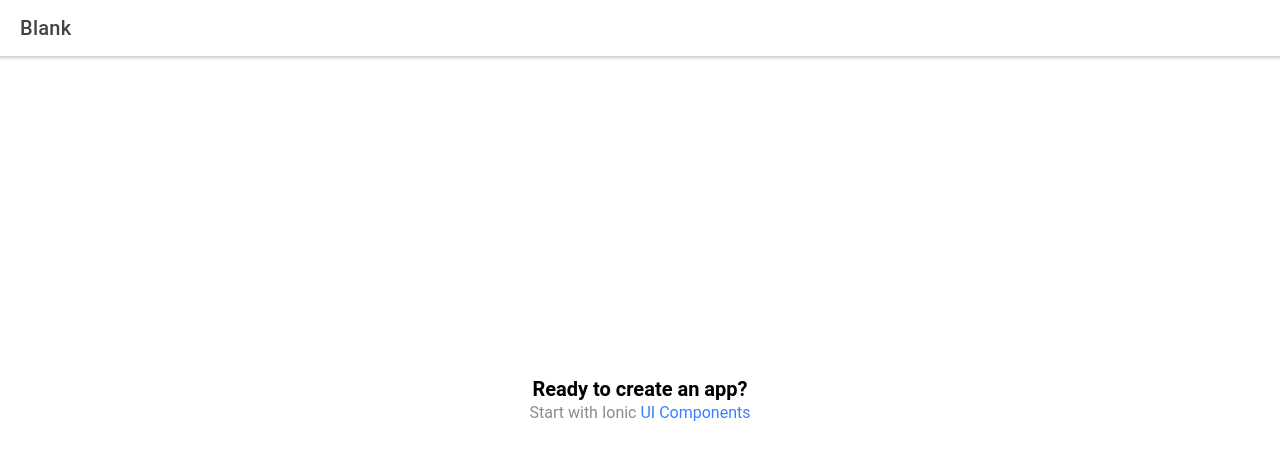
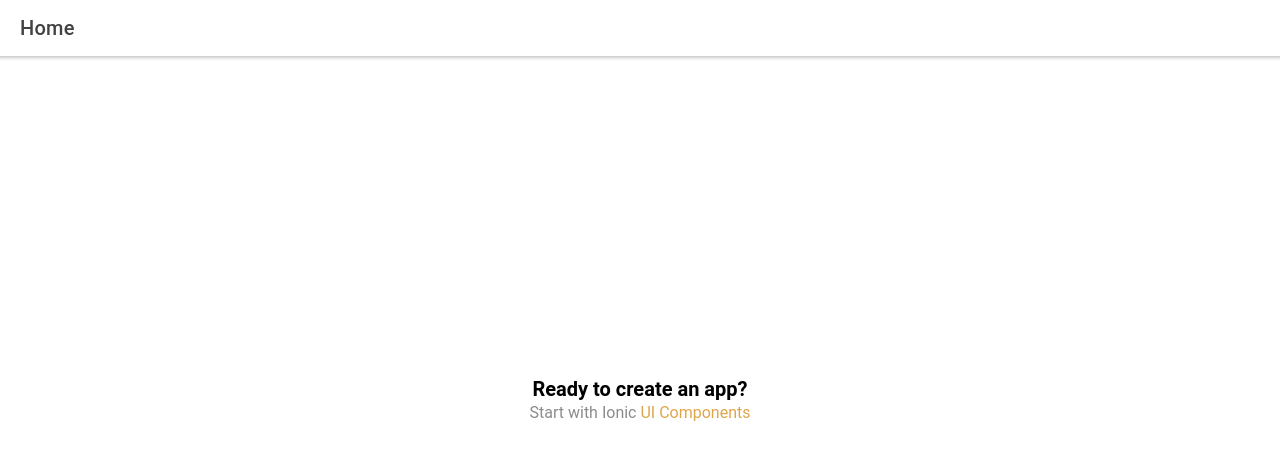
Before and after one commit to eugen1701/nopMobile, a React (Create React App) app: page /home in a window 1280 px wide. Shown: the top 460 px of the page. Built offline with nearby package versions, Linux system fonts and the light colour scheme.

Commit message:
Added login frontend

```diff
--- a/package.json
+++ b/package.json
@@ -19,6 +19,7 @@
     "@types/react-dom": "^16.9.10",
     "@types/react-router": "^5.1.11",
     "@types/react-router-dom": "^5.1.7",
+    "axios": "^0.24.0",
     "ionicons": "^5.4.0",
     "react": "^17.0.1",
     "react-dom": "^17.0.1",
@@ -65,7 +66,8 @@
     ]
   },
   "devDependencies": {
-    "@capacitor/cli": "3.3.1"
+    "@capacitor/cli": "3.3.1",
+    "@ionic/lab": "3.2.10"
   },
   "description": "An Ionic project"
 }
--- a/src/App.tsx
+++ b/src/App.tsx
@@ -21,6 +21,7 @@
 
 /* Theme variables */
 import './theme/variables.css';
+import Login from "./pages/Login";
 
 const App: React.FC = () => (
   <IonApp>
@@ -29,8 +30,11 @@
         <Route exact path="/home">
           <Home />
         </Route>
+        <Route exact path="/login">
+          <Login />
+        </Route>
         <Route exact path="/">
-          <Redirect to="/home" />
+          <Redirect to="/login" />
         </Route>
       </IonRouterOutlet>
     </IonReactRouter>
--- a/src/pages/Home.tsx
+++ b/src/pages/Home.tsx
@@ -7,7 +7,7 @@
     <IonPage>
       <IonHeader>
         <IonToolbar>
-          <IonTitle>Blank</IonTitle>
+          <IonTitle>Home</IonTitle>
         </IonToolbar>
       </IonHeader>
       <IonContent fullscreen>
--- /dev/null
+++ b/src/pages/Login.tsx
@@ -0,0 +1,120 @@
+import { IonContent, IonHeader, IonPage, IonTitle, IonToolbar } from '@ionic/react';
+import React, { useState } from 'react';
+import axios from "axios";
+import { IonGrid, IonRow, IonCol } from '@ionic/react';
+import { personCircle } from "ionicons/icons";
+import { useHistory } from "react-router-dom";
+import { IonItem, IonLabel, IonInput, IonButton, IonIcon, IonAlert } from '@ionic/react';
+
+function validateEmail(email: string) {
+    // eslint-disable-next-line no-control-regex
+    const re = /^((?:[a-z0-9!#$%&'*+/=?^_`{|}~-]+(?:\.[a-z0-9!#$%&'*+/=?^_`{|}~-]+)*|"(?:[\x01-\x08\x0b\x0c\x0e-\x1f\x21\x23-\x5b\x5d-\x7f]|\\[\x01-\x09\x0b\x0c\x0e-\x7f])*")@(?:(?:[a-z0-9](?:[a-z0-9-]*[a-z0-9])?\.)+[a-z0-9](?:[a-z0-9-]*[a-z0-9])?|\[(?:(?:25[0-5]|2[0-4][0-9]|[01]?[0-9][0-9]?)\.){3}(?:25[0-5]|2[0-4][0-9]|[01]?[0-9][0-9]?|[a-z0-9-]*[a-z0-9]:(?:[\x01-\x08\x0b\x0c\x0e-\x1f\x21-\x5a\x53-\x7f]|\\[\x01-\x09\x0b\x0c\x0e-\x7f])+)\]))$/;
+    return re.test(String(email).toLowerCase());
+}
+const Login: React.FC = () => {
+    const history = useHistory();
+    const [email, setEmail] = useState<string>("test@test.com");
+    const [password, setPassword] = useState<string>("testing321");
+    const [iserror, setIserror] = useState<boolean>(false);
+    const [message, setMessage] = useState<string>("");
+    const handleLogin = () => {
+        if (!email) {
+            setMessage("Please enter a valid email");
+            setIserror(true);
+            return;
+        }
+        if (!validateEmail(email)) {
+            setMessage("Your email is invalid");
+            setIserror(true);
+            return;
+        }
+
+        if (!password || password.length < 6) {
+            setMessage("Please enter your password");
+            setIserror(true);
+            return;
+        }
+
+        const loginData = {
+            "email": email,
+            "password": password
+        }
+
+        const api = axios.create({
+            baseURL: `https://reqres.in/api`
+        })
+       // TODO ADD ACTUAL CALL AND HANDLING LOGIC
+    };
+
+    return (
+        <IonPage>
+            <IonHeader>
+                <IonToolbar>
+                    <IonTitle>Login</IonTitle>
+                </IonToolbar>
+            </IonHeader>
+            <IonContent fullscreen className="ion-padding ion-text-center">
+                <IonGrid>
+                    <IonRow>
+                        <IonCol>
+                            <IonAlert
+                                isOpen={iserror}
+                                onDidDismiss={() => setIserror(false)}
+                                cssClass="my-custom-class"
+                                header={"Error!"}
+                                message={message}
+                                buttons={["Dismiss"]}
+                            />
+                        </IonCol>
+                    </IonRow>
+                    <IonRow>
+                        <IonCol>
+                            <IonIcon
+                                style={{ fontSize: "70px", color:"#DEA54B" }}
+                                icon={personCircle}
+                            />
+                        </IonCol>
+                    </IonRow>
+                    <IonRow>
+                        <IonCol>
+                            <IonItem>
+                                <IonLabel position="floating"> Email</IonLabel>
+                                <IonInput
+                                    type="email"
+                                    value={email}
+                                    onIonChange={(e) => setEmail(e.detail.value!)}
+                                >
+                                </IonInput>
+                            </IonItem>
+                        </IonCol>
+                    </IonRow>
+
+                    <IonRow>
+                        <IonCol>
+                            <IonItem>
+                                <IonLabel position="floating"> Password</IonLabel>
+                                <IonInput
+                                    type="password"
+                                    value={password}
+                                    onIonChange={(e) => setPassword(e.detail.value!)}
+                                >
+                                </IonInput>
+                            </IonItem>
+                        </IonCol>
+                    </IonRow>
+                    <IonRow>
+                        <IonCol>
+                            <IonButton expand="block"  onClick={handleLogin}>Login</IonButton>
+                            <p style={{ fontSize: "medium" }}>
+                                Don't have an account? <a href="#">Sign up!</a>
+                            </p>
+
+                        </IonCol>
+                    </IonRow>
+                </IonGrid>
+            </IonContent>
+        </IonPage>
+    );
+};
+
+export default Login;
--- a/src/theme/variables.css
+++ b/src/theme/variables.css
@@ -1,236 +1,64 @@
-/* Ionic Variables and Theming. For more info, please see:
-http://ionicframework.com/docs/theming/ */
+:root {
+  --ion-color-primary: #DEA54B;
+  --ion-color-primary-rgb: 222,165,75;
+  --ion-color-primary-contrast: #000000;
+  --ion-color-primary-contrast-rgb: 0,0,0;
+  --ion-color-primary-shade: #c39142;
+  --ion-color-primary-tint: #e1ae5d;
 
-/** Ionic CSS Variables **/
-:root {
-  /** primary **/
-  --ion-color-primary: #3880ff;
-  --ion-color-primary-rgb: 56, 128, 255;
-  --ion-color-primary-contrast: #ffffff;
-  --ion-color-primary-contrast-rgb: 255, 255, 255;
-  --ion-color-primary-shade: #3171e0;
-  --ion-color-primary-tint: #4c8dff;
+  --ion-color-secondary: #5398BE;
+  --ion-color-secondary-rgb: 83,152,190;
+  --ion-color-secondary-contrast: #000000;
+  --ion-color-secondary-contrast-rgb: 0,0,0;
+  --ion-color-secondary-shade: #4986a7;
+  --ion-color-secondary-tint: #64a2c5;
 
-  /** secondary **/
-  --ion-color-secondary: #3dc2ff;
-  --ion-color-secondary-rgb: 61, 194, 255;
-  --ion-color-secondary-contrast: #ffffff;
-  --ion-color-secondary-contrast-rgb: 255, 255, 255;
-  --ion-color-secondary-shade: #36abe0;
-  --ion-color-secondary-tint: #50c8ff;
+  --ion-color-tertiary: #3A1772;
+  --ion-color-tertiary-rgb: 58,23,114;
+  --ion-color-tertiary-contrast: #ffffff;
+  --ion-color-tertiary-contrast-rgb: 255,255,255;
+  --ion-color-tertiary-shade: #331464;
+  --ion-color-tertiary-tint: #4e2e80;
 
-  /** tertiary **/
-  --ion-color-tertiary: #5260ff;
-  --ion-color-tertiary-rgb: 82, 96, 255;
-  --ion-color-tertiary-contrast: #ffffff;
-  --ion-color-tertiary-contrast-rgb: 255, 255, 255;
-  --ion-color-tertiary-shade: #4854e0;
-  --ion-color-tertiary-tint: #6370ff;
-
-  /** success **/
   --ion-color-success: #2dd36f;
-  --ion-color-success-rgb: 45, 211, 111;
+  --ion-color-success-rgb: 45,211,111;
   --ion-color-success-contrast: #ffffff;
-  --ion-color-success-contrast-rgb: 255, 255, 255;
+  --ion-color-success-contrast-rgb: 255,255,255;
   --ion-color-success-shade: #28ba62;
   --ion-color-success-tint: #42d77d;
 
-  /** warning **/
   --ion-color-warning: #ffc409;
-  --ion-color-warning-rgb: 255, 196, 9;
+  --ion-color-warning-rgb: 255,196,9;
   --ion-color-warning-contrast: #000000;
-  --ion-color-warning-contrast-rgb: 0, 0, 0;
+  --ion-color-warning-contrast-rgb: 0,0,0;
   --ion-color-warning-shade: #e0ac08;
   --ion-color-warning-tint: #ffca22;
 
-  /** danger **/
   --ion-color-danger: #eb445a;
-  --ion-color-danger-rgb: 235, 68, 90;
+  --ion-color-danger-rgb: 235,68,90;
   --ion-color-danger-contrast: #ffffff;
-  --ion-color-danger-contrast-rgb: 255, 255, 255;
+  --ion-color-danger-contrast-rgb: 255,255,255;
   --ion-color-danger-shade: #cf3c4f;
   --ion-color-danger-tint: #ed576b;
 
-  /** dark **/
   --ion-color-dark: #222428;
-  --ion-color-dark-rgb: 34, 36, 40;
+  --ion-color-dark-rgb: 34,36,40;
   --ion-color-dark-contrast: #ffffff;
-  --ion-color-dark-contrast-rgb: 255, 255, 255;
+  --ion-color-dark-contrast-rgb: 255,255,255;
   --ion-color-dark-shade: #1e2023;
   --ion-color-dark-tint: #383a3e;
 
-  /** medium **/
   --ion-color-medium: #92949c;
-  --ion-color-medium-rgb: 146, 148, 156;
+  --ion-color-medium-rgb: 146,148,156;
   --ion-color-medium-contrast: #ffffff;
-  --ion-color-medium-contrast-rgb: 255, 255, 255;
+  --ion-color-medium-contrast-rgb: 255,255,255;
   --ion-color-medium-shade: #808289;
   --ion-color-medium-tint: #9d9fa6;
 
-  /** light **/
   --ion-color-light: #f4f5f8;
-  --ion-color-light-rgb: 244, 245, 248;
+  --ion-color-light-rgb: 244,245,248;
   --ion-color-light-contrast: #000000;
-  --ion-color-light-contrast-rgb: 0, 0, 0;
+  --ion-color-light-contrast-rgb: 0,0,0;
   --ion-color-light-shade: #d7d8da;
   --ion-color-light-tint: #f5f6f9;
 }
-
-@media (prefers-color-scheme: dark) {
-  /*
-   * Dark Colors
-   * -------------------------------------------
-   */
-
-  body {
-    --ion-color-primary: #428cff;
-    --ion-color-primary-rgb: 66,140,255;
-    --ion-color-primary-contrast: #ffffff;
-    --ion-color-primary-contrast-rgb: 255,255,255;
-    --ion-color-primary-shade: #3a7be0;
-    --ion-color-primary-tint: #5598ff;
-
-    --ion-color-secondary: #50c8ff;
-    --ion-color-secondary-rgb: 80,200,255;
-    --ion-color-secondary-contrast: #ffffff;
-    --ion-color-secondary-contrast-rgb: 255,255,255;
-    --ion-color-secondary-shade: #46b0e0;
-    --ion-color-secondary-tint: #62ceff;
-
-    --ion-color-tertiary: #6a64ff;
-    --ion-color-tertiary-rgb: 106,100,255;
-    --ion-color-tertiary-contrast: #ffffff;
-    --ion-color-tertiary-contrast-rgb: 255,255,255;
-    --ion-color-tertiary-shade: #5d58e0;
-    --ion-color-tertiary-tint: #7974ff;
-
-    --ion-color-success: #2fdf75;
-    --ion-color-success-rgb: 47,223,117;
-    --ion-color-success-contrast: #000000;
-    --ion-color-success-contrast-rgb: 0,0,0;
-    --ion-color-success-shade: #29c467;
-    --ion-color-success-tint: #44e283;
-
-    --ion-color-warning: #ffd534;
-    --ion-color-warning-rgb: 255,213,52;
-    --ion-color-warning-contrast: #000000;
-    --ion-color-warning-contrast-rgb: 0,0,0;
-    --ion-color-warning-shade: #e0bb2e;
-    --ion-color-warning-tint: #ffd948;
-
-    --ion-color-danger: #ff4961;
-    --ion-color-danger-rgb: 255,73,97;
-    --ion-color-danger-contrast: #ffffff;
-    --ion-color-danger-contrast-rgb: 255,255,255;
-    --ion-color-danger-shade: #e04055;
-    --ion-color-danger-tint: #ff5b71;
-
-    --ion-color-dark: #f4f5f8;
-    --ion-color-dark-rgb: 244,245,248;
-    --ion-color-dark-contrast: #000000;
-    --ion-color-dark-contrast-rgb: 0,0,0;
-    --ion-color-dark-shade: #d7d8da;
-    --ion-color-dark-tint: #f5f6f9;
-
-    --ion-color-medium: #989aa2;
-    --ion-color-medium-rgb: 152,154,162;
-    --ion-color-medium-contrast: #000000;
-    --ion-color-medium-contrast-rgb: 0,0,0;
-    --ion-color-medium-shade: #86888f;
-    --ion-color-medium-tint: #a2a4ab;
-
-    --ion-color-light: #222428;
-    --ion-color-light-rgb: 34,36,40;
-    --ion-color-light-contrast: #ffffff;
-    --ion-color-light-contrast-rgb: 255,255,255;
-    --ion-color-light-shade: #1e2023;
-    --ion-color-light-tint: #383a3e;
-  }
-
-  /*
-   * iOS Dark Theme
-   * -------------------------------------------
-   */
-
-  .ios body {
-    --ion-background-color: #000000;
-    --ion-background-color-rgb: 0,0,0;
-
-    --ion-text-color: #ffffff;
-    --ion-text-color-rgb: 255,255,255;
-
-    --ion-color-step-50: #0d0d0d;
-    --ion-color-step-100: #1a1a1a;
-    --ion-color-step-150: #262626;
-    --ion-color-step-200: #333333;
-    --ion-color-step-250: #404040;
-    --ion-color-step-300: #4d4d4d;
-    --ion-color-step-350: #595959;
-    --ion-color-step-400: #666666;
-    --ion-color-step-450: #737373;
-    --ion-color-step-500: #808080;
-    --ion-color-step-550: #8c8c8c;
-    --ion-color-step-600: #999999;
-    --ion-color-step-650: #a6a6a6;
-    --ion-color-step-700: #b3b3b3;
-    --ion-color-step-750: #bfbfbf;
-    --ion-color-step-800: #cccccc;
-    --ion-color-step-850: #d9d9d9;
-    --ion-color-step-900: #e6e6e6;
-    --ion-color-step-950: #f2f2f2;
-
-    --ion-item-background: #000000;
-
-    --ion-card-background: #1c1c1d;
-  }
-
-  .ios ion-modal {
-    --ion-background-color: var(--ion-color-step-100);
-    --ion-toolbar-background: var(--ion-color-step-150);
-    --ion-toolbar-border-color: var(--ion-color-step-250);
-  }
-
-
-  /*
-   * Material Design Dark Theme
-   * -------------------------------------------
-   */
-
-  .md body {
-    --ion-background-color: #121212;
-    --ion-background-color-rgb: 18,18,18;
-
-    --ion-text-color: #ffffff;
-    --ion-text-color-rgb: 255,255,255;
-
-    --ion-border-color: #222222;
-
-    --ion-color-step-50: #1e1e1e;
-    --ion-color-step-100: #2a2a2a;
-    --ion-color-step-150: #363636;
-    --ion-color-step-200: #414141;
-    --ion-color-step-250: #4d4d4d;
-    --ion-color-step-300: #595959;
-    --ion-color-step-350: #656565;
-    --ion-color-step-400: #717171;
-    --ion-color-step-450: #7d7d7d;
-    --ion-color-step-500: #898989;
-    --ion-color-step-550: #949494;
-    --ion-color-step-600: #a0a0a0;
-    --ion-color-step-650: #acacac;
-    --ion-color-step-700: #b8b8b8;
-    --ion-color-step-750: #c4c4c4;
-    --ion-color-step-800: #d0d0d0;
-    --ion-color-step-850: #dbdbdb;
-    --ion-color-step-900: #e7e7e7;
-    --ion-color-step-950: #f3f3f3;
-
-    --ion-item-background: #1e1e1e;
-
-    --ion-toolbar-background: #1f1f1f;
-
-    --ion-tab-bar-background: #1f1f1f;
-
-    --ion-card-background: #1e1e1e;
-  }
-}
```
Also changed, not shown: 1 other file (tests, documents, lock files or other folders).
